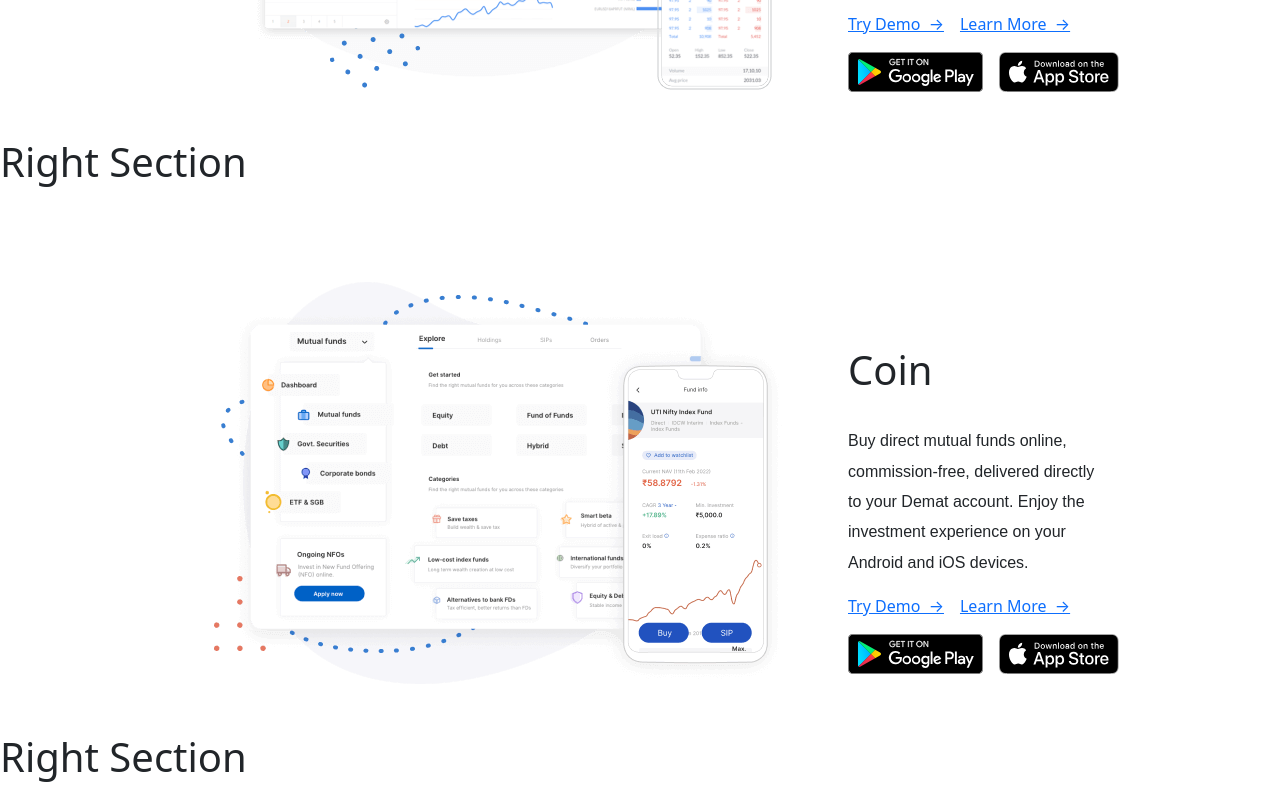
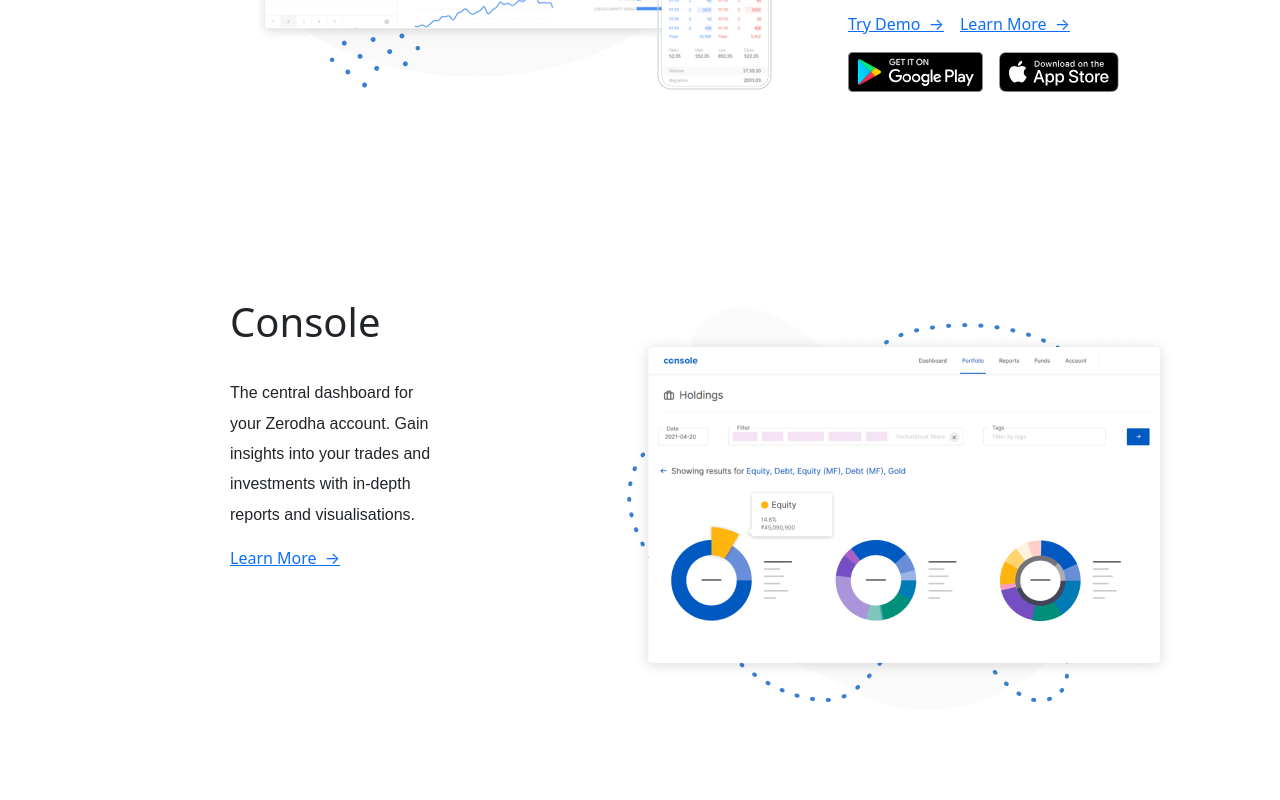
Before and after one commit to MokshPatel05/Zerodha, a React (Vite) app in the folder Frontend/: page /product in a window 1280 px wide. Shown: the part 800-1600 px from the top of the page. Built offline with nearby package versions, Linux system fonts and the light colour scheme.

Commit message:
Completed RightImage Section

```diff
--- a/Frontend/src/Landing_Page/Product/RightSection.js
+++ b/Frontend/src/Landing_Page/Product/RightSection.js
@@ -1,9 +1,37 @@
-import React from 'react';
+import React from "react";
 
-function RightSection() {
-    return (
-        <h1>Right  Section</h1>
-     );
+function RightSection({
+  imageURL,
+  productName,
+  productDescription,
+  learnMore,
+  linkName,
+}) {
+  return (
+    <div className="container">
+      <div className="row mt-5" style={{ paddingRight: "10rem" }}>
+        <div className="col-6 mt-5" style={{ padding: "4rem 0 0 10rem" }}>
+          <h1 style={{ margin: "0 0 2rem 0" }}>{productName}</h1>
+          <p
+            style={{
+              padding: "0 7rem 0 0",
+              lineHeight: "1.9rem",
+              fontFamily: "sans-serif",
+            }}>
+            {productDescription}
+          </p>
+          <div className="mt-3">
+            <a href={learnMore}>
+              {linkName}&nbsp; →
+            </a>
+          </div>
+        </div>
+        <div className="col-6">
+          <img src={imageURL} />
+        </div>
+      </div>
+    </div>
+  );
 }
 
 export default RightSection;
```
